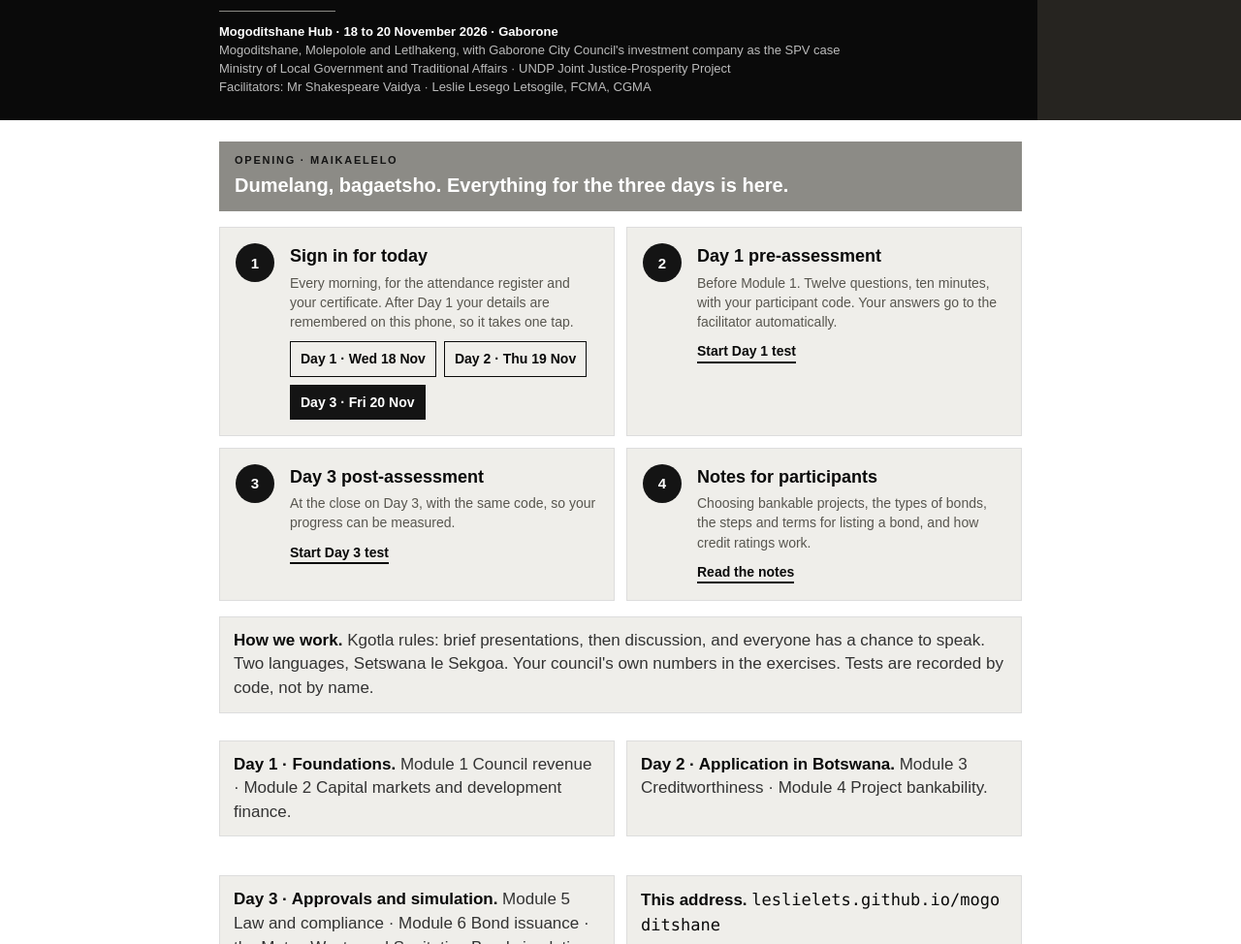
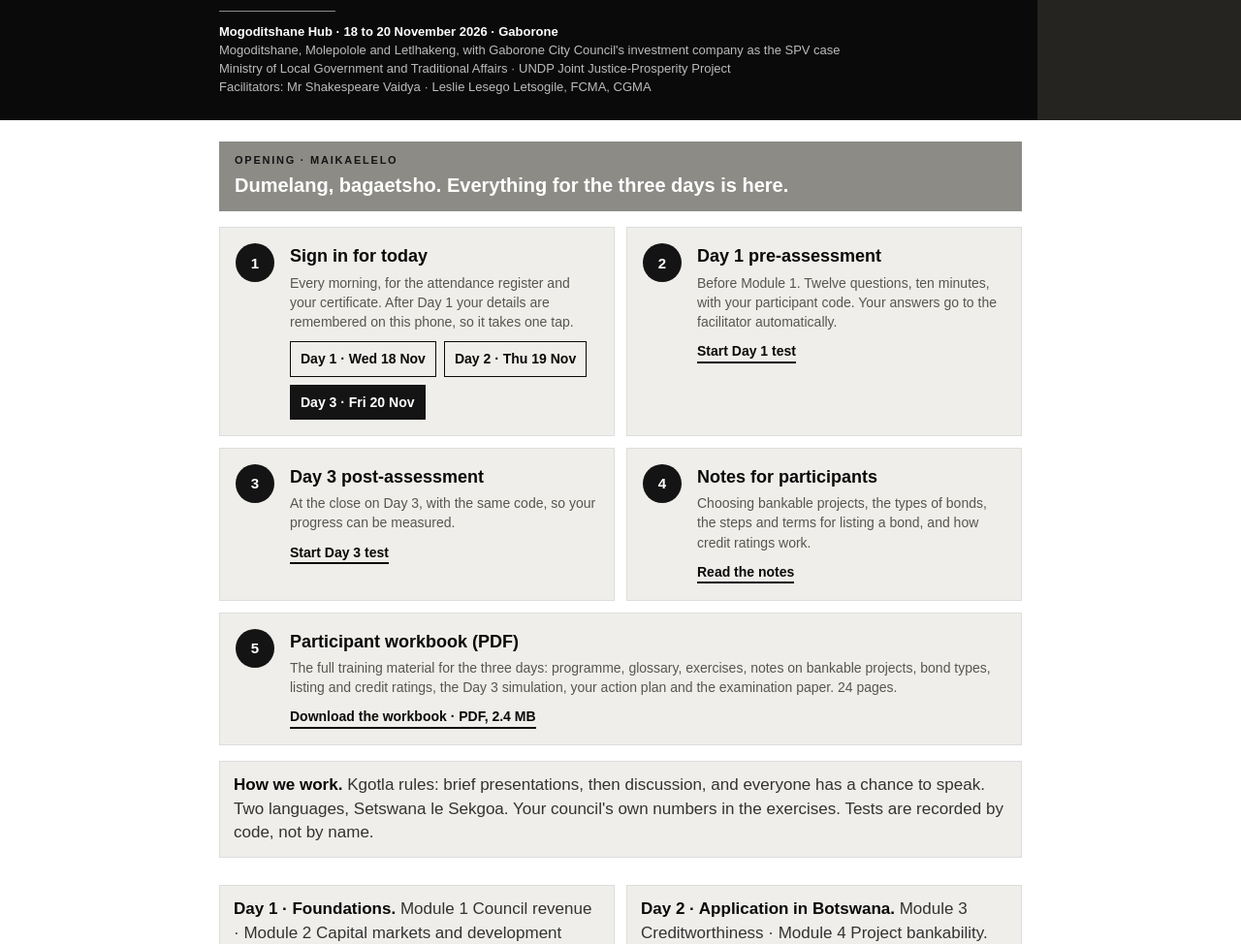
Before and after one commit to LeslieLets/mogoditshane, a plain HTML site: page index.html in a window 1280 px wide. Shown: the part 126-1100 px from the top of the page at 97% size. Drawn offline with Linux system fonts and the light colour scheme.

Commit message:
Participant workbook (PDF) available for download from the home page and the notes
Co-Authored-By: Claude Opus 5.5 <noreply@anthropic.com>

```diff
--- a/index.html
+++ b/index.html
@@ -43,6 +43,7 @@ li{margin:0 0 6px}
 .door strong{display:block;font-size:18px;color:var(--ink);margin-bottom:4px}
 .door span{display:block;font-size:14px;color:var(--muted)}
 .door em{display:inline-block;margin-top:10px;font-style:normal;font-weight:700;color:var(--ink);border-bottom:2px solid var(--ink);font-size:14px}
+.door.wide{grid-column:1/-1}
 .days,.door .days{display:flex;flex-wrap:wrap;gap:8px;margin-top:10px}
 .door strong a{color:inherit;text-decoration:none}
 .door strong a:hover,.door strong a:focus-visible{text-decoration:underline}
@@ -108,6 +109,7 @@ footer{border-top:1px solid var(--line);margin-top:28px;padding:12px 0 0;font-si
       <a class="door" href="#pre"><span class="n">2</span><div><strong>Day 1 pre-assessment</strong><span>Before Module 1. Twelve questions, ten minutes, with your participant code. Your answers go to the facilitator automatically.</span><em>Start Day 1 test</em></div></a>
       <a class="door" href="#post"><span class="n">3</span><div><strong>Day 3 post-assessment</strong><span>At the close on Day 3, with the same code, so your progress can be measured.</span><em>Start Day 3 test</em></div></a>
       <a class="door" href="#notes"><span class="n">4</span><div><strong>Notes for participants</strong><span>Choosing bankable projects, the types of bonds, the steps and terms for listing a bond, and how credit ratings work.</span><em>Read the notes</em></div></a>
+      <a class="door wide" href="workbook.pdf" download="Mogoditshane Hub Workshop - Participant Workbook.pdf"><span class="n">5</span><div><strong>Participant workbook (PDF)</strong><span>The full training material for the three days: programme, glossary, exercises, notes on bankable projects, bond types, listing and credit ratings, the Day 3 simulation, your action plan and the examination paper. 24 pages.</span><em>Download the workbook · PDF, 2.4 MB</em></div></a>
     </div>
     <div class="note"><b>How we work.</b> Kgotla rules: brief presentations, then discussion, and everyone has a chance to speak. Two languages, Setswana le Sekgoa. Your council's own numbers in the exercises. Tests are recorded by code, not by name.</div>
     <div class="grid2">
@@ -186,6 +188,7 @@ footer{border-top:1px solid var(--line);margin-top:28px;padding:12px 0 0;font-si
     <p><a href="#home" class="muted">← Back</a></p>
     <div class="bar"><p class="k">Notes for participants</p><h2>Bankable projects, bond types, listing and credit ratings</h2></div>
     <p class="toc small"><a href="#notes" data-jump="n-projects">1. Choosing bankable projects</a> · <a href="#notes" data-jump="n-bonds">2. Types of bonds</a> · <a href="#notes" data-jump="n-listing">3. Listing a bond on the BSE</a> · <a href="#notes" data-jump="n-rating">4. Credit ratings and creditworthiness</a></p>
+    <p class="small"><a href="workbook.pdf" download="Mogoditshane Hub Workshop - Participant Workbook.pdf"><b>Download the full participant workbook</b></a> (PDF, 24 pages, 2.4 MB). These notes are in it too.</p>
 
     <h3 id="n-projects">1. Choosing bankable projects in the council environment</h3>
     <p>A project is bankable when a lender or investor can see how it will be repaid. A good idea is not enough: the project needs a paying customer, realistic costs and someone accountable for running it.</p>
```
Also changed, not shown: 1 other file.
